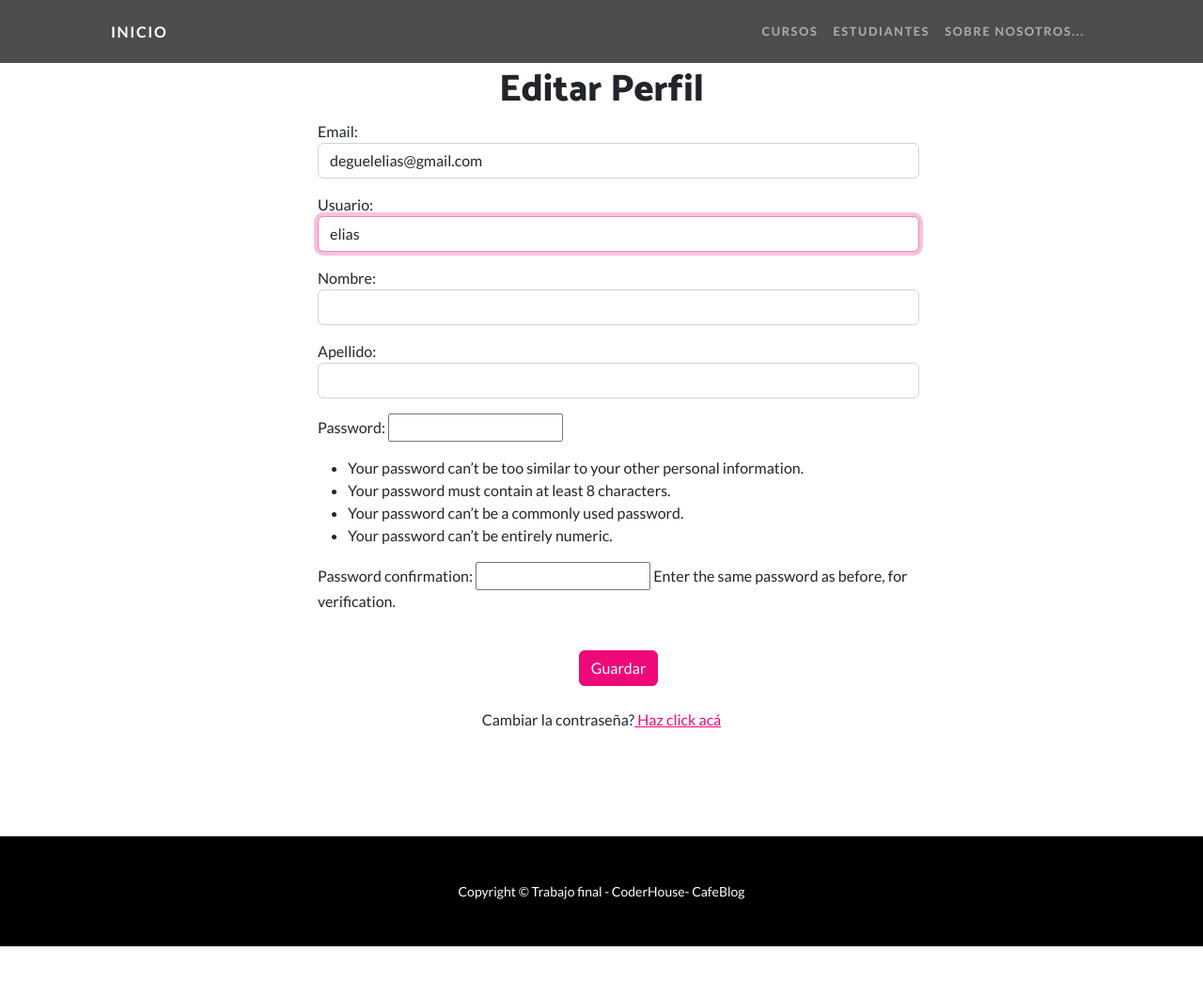
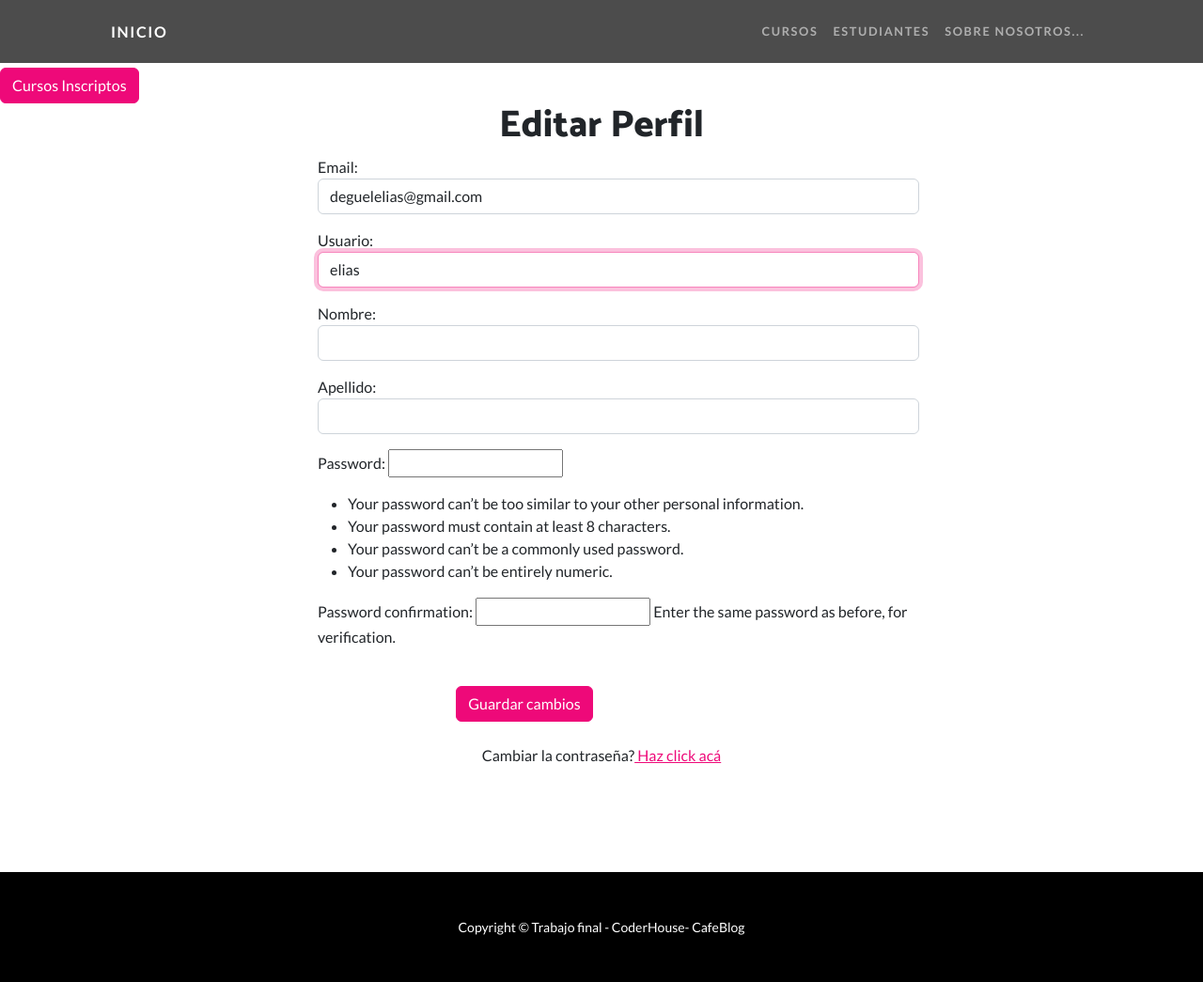
Before and after one commit to eliasescalante/Cursos_de_Baristas_web, a Django app: page /User/edicionPerfil in a window 1280 px wide. Shown: the whole page at 94% size. Before the commit the page ends 1007 px from the top, so only its background shows below. Run offline with Django 4.2, Linux system fonts and the light colour scheme; a user stored in the database is signed in; some libraries are stand-ins or nearby versions.

Commit message:
arregle un poco la visual de estudiantes y agregue el boton de cursos inscripto y modifique el de guardar

```diff
--- a/blogCafe/User/forms.py
+++ b/blogCafe/User/forms.py
@@ -1,10 +1,10 @@
 from django import forms
 from django.contrib.auth.forms import UserCreationForm, User, PasswordChangeForm
 
-
+# formulario para editar el usuario
 class UserEditForm(UserCreationForm):
 
-    password = None
+    # password = None
     email = forms.CharField(widget=forms.EmailInput(attrs={'class':'form-control'}))
     first_name = forms.CharField(max_length=20, label='Nombre', widget=forms.TextInput(attrs={'class':'form-control'}))
     last_name = forms.CharField(max_length=20, label='Apellido', widget=forms.TextInput(attrs={'class':'form-control'}))
@@ -14,7 +14,7 @@ class UserEditForm(UserCreationForm):
         model = User
         fields = ('email', 'username', 'first_name', 'last_name')
 
-
+#formulario para registrar usuario
 class UserRegisterForm(UserCreationForm):
     email = forms.EmailField()
     password1 = forms.CharField(label='Contraseña', widget=forms.PasswordInput)
@@ -25,7 +25,7 @@ class UserRegisterForm(UserCreationForm):
         fields = ["username", "email", "password1", "password2"]
 
         help_text = {k: "" for k in fields}
-
+#formulario para cambiar contraseña
 class CambioDeContrasenia(PasswordChangeForm):
     contrasenia_vieja = forms.CharField(label=("Contraseña Actual"),
                                    widget=forms.PasswordInput(attrs={'class':'form-control'}))
--- a/blogCafe/User/templates/User/perfil.html
+++ b/blogCafe/User/templates/User/perfil.html
@@ -5,9 +5,11 @@
 {% block title %} Perfil {{User.usuario}} {% endblock title %}
 
 {% block section1 %}
+
 <br>
 <br>
 <br>
+<button type="!#" class="btn btn-primary text-center">Cursos Inscriptos</button>
 
 <div class="container text-center">
     <h1>Editar Perfil</h1>
@@ -19,7 +21,7 @@
     {{ form.as_p }}
     <br>
     <div class="container text-center">
-    <button type="submit" class="btn btn-primary text-center">Guardar</button>
+    <button type="submit" class="btn btn-primary text-center" style="position: relative; right: 100px;">Guardar cambios</button>
     </div>
 </form>
 </div>
```
Also changed, not shown: blogCafe/db.sqlite3.
